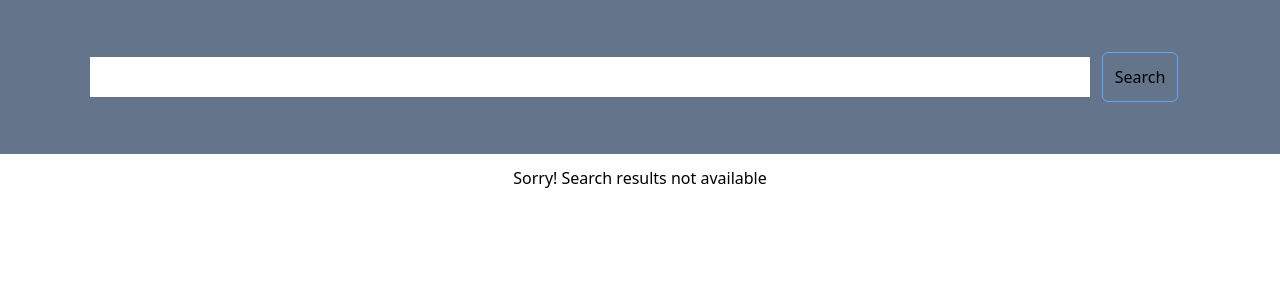
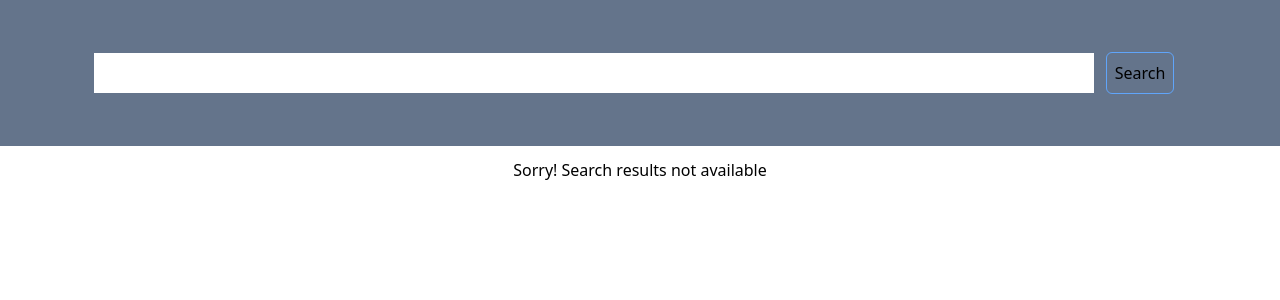
Before and after one commit to Umutoni-Rita/bookavida, a React (Create React App) app: page / in a window 1280 px wide. Shown: the top 300 px of the page. Built offline with nearby package versions, Linux system fonts and the light colour scheme.

Commit message:
update: UI changes

```diff
--- a/src/components/search.jsx
+++ b/src/components/search.jsx
@@ -41,10 +41,10 @@ export default function SearchBook() {
           value={searchTerm}
           onChange={(e) => setSearchTerm(e.target.value)}
           onKeyDown={generateBook}
-          className=" p-2 w-8/12 min-[360px]:w-10/12"
+          className=" p-2 w-10/12"
         />
         <button
-          className="p-3 m-3 border-blue-400 border rounded-md"
+          className="p-2 m-3 border-blue-400 border rounded-md"
           onClick={generateBook}
           disabled={isLoading}
         >
```
